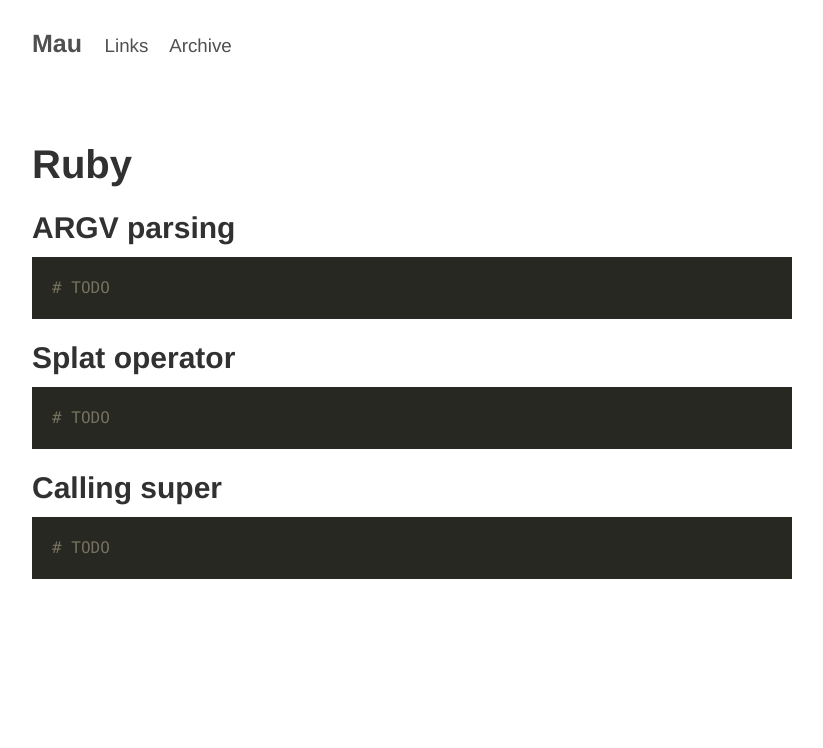
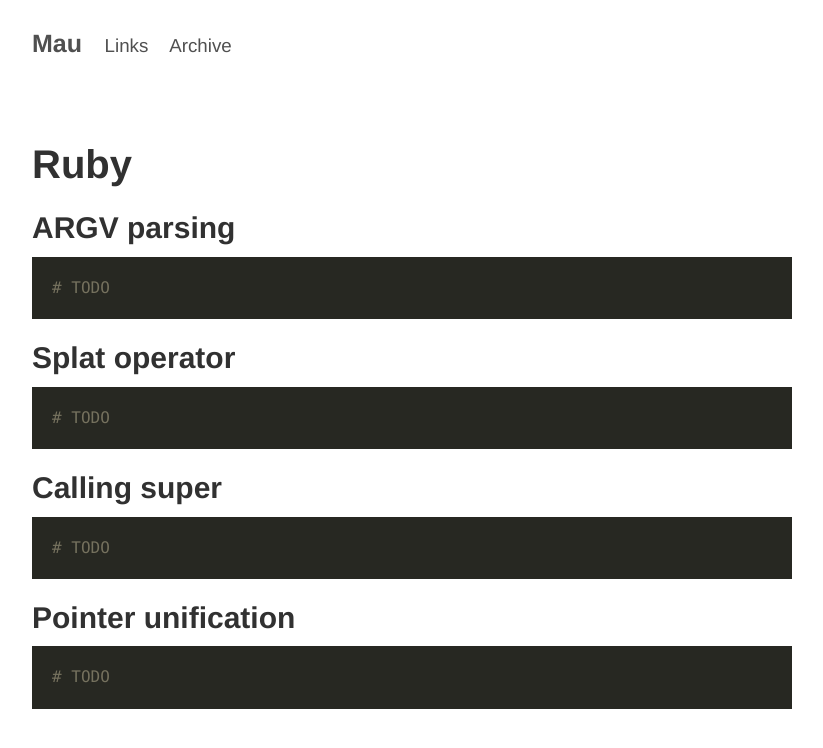
Before and after one commit to Maumagnaguagno/maumagnaguagno.github.io, a Jekyll site: the page built from Ruby.md, in a window 1280 px wide. Shown: the top 748 px of the page, without its empty margins (228-1051 px from the left). Built offline with Jekyll 4.4.1, drawn with Linux system fonts in a browser that asks for light colours.

Commit message:
Add pointer unification TODO to Ruby section

````diff
--- a/Ruby.md
+++ b/Ruby.md
@@ -24,3 +24,9 @@ description:
 ```ruby
 # TODO
 ```
+
+## Pointer unification
+
+```ruby
+# TODO
+```
````
